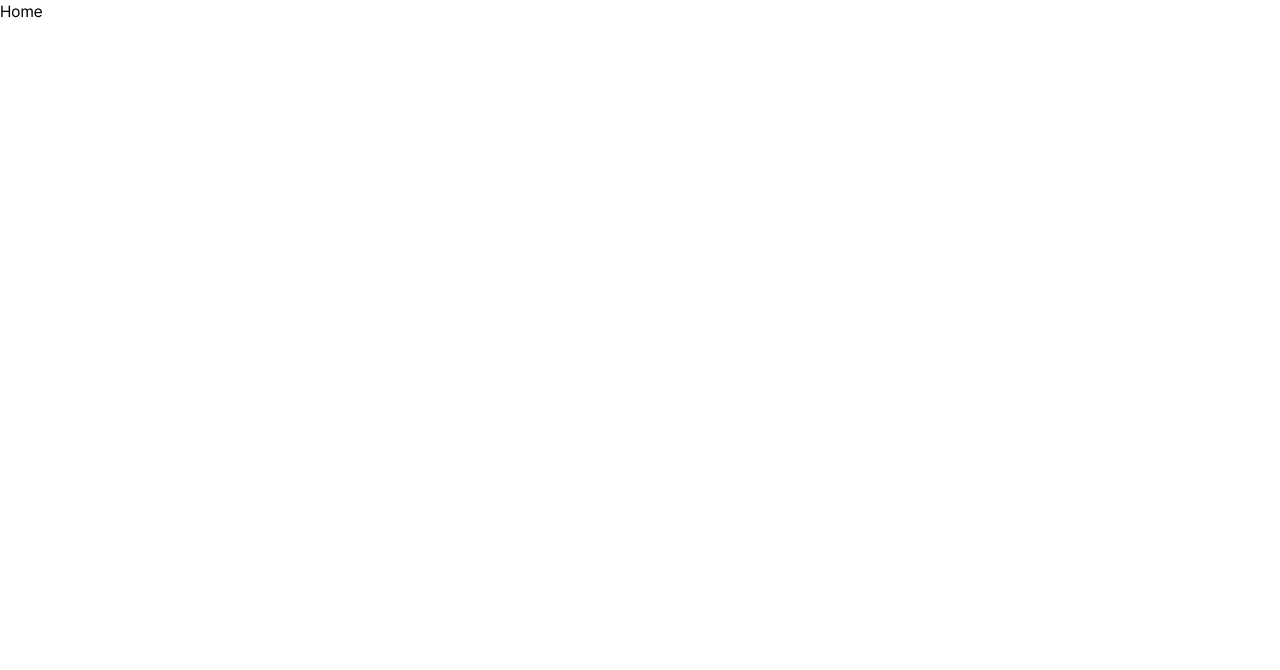
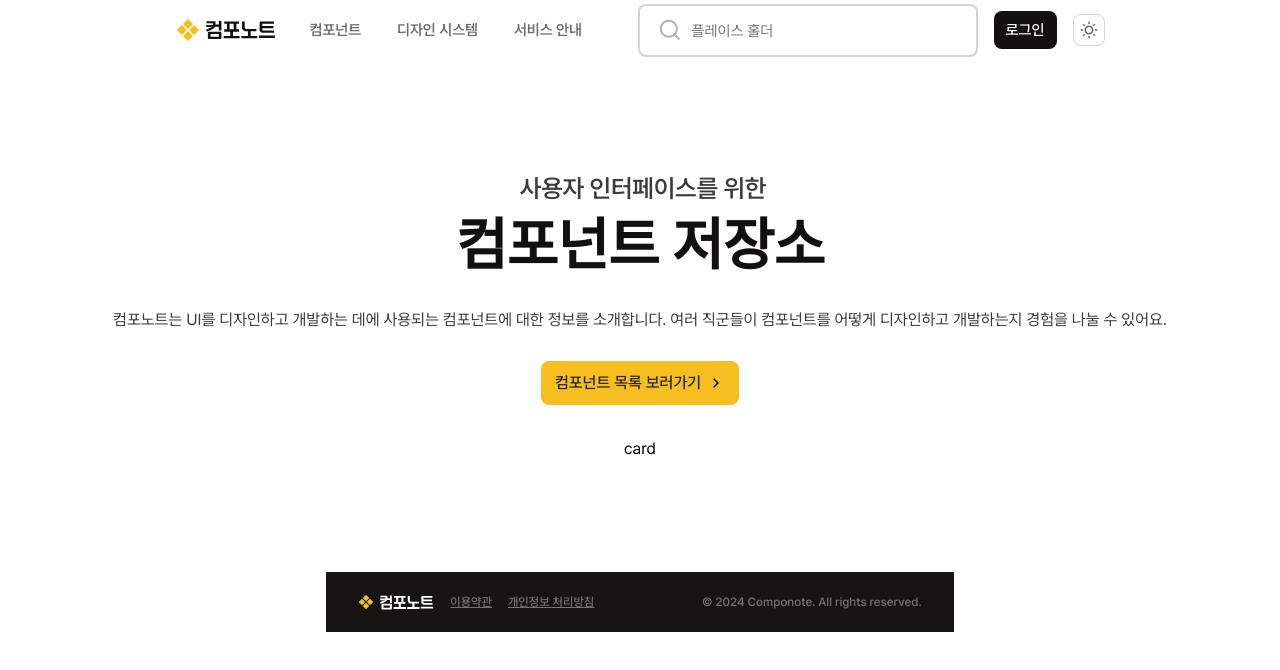
Before and after one commit to JECT-Study/Componote-FE, a Next.js app: page / in a window 1280 px wide. Shown: the top 670 px of the page. Built offline with nearby package versions, Linux system fonts and the light colour scheme.

Commit message:
[✨feat]: 임시 홈 페이지 제작
- 홈 페이지 (랜딩 페이지) 임시 제작함

```diff
--- /dev/null
+++ b/src/app/_components/Home.style.ts
@@ -0,0 +1,21 @@
+"use client";
+
+import DESIGN_SYSTEM from "@/styles/designSystem";
+import styled from "styled-components";
+
+export const HomeWrapper = styled.div`
+  display: flex;
+  flex-direction: column;
+  align-items: center;
+
+  border-radius: ${DESIGN_SYSTEM.radius.none};
+  opacity: ${DESIGN_SYSTEM.opacity.visible};
+  background: ${({ theme }) => theme.light["surface-standard"]};
+`;
+
+export const HomeViewport = styled.div`
+  display: flex;
+  flex-direction: column;
+  align-items: center;
+  align-self: stretch;
+`;
--- /dev/null
+++ b/src/app/_components/HomeBanner.style.ts
@@ -0,0 +1,141 @@
+"use client";
+
+import DESIGN_SYSTEM from "@/styles/designSystem";
+import styled from "styled-components";
+
+export const HomeBannerWrapper = styled.div`
+  display: flex;
+  justify-content: center;
+  align-items: flex-start;
+  align-self: stretch;
+  gap: ${DESIGN_SYSTEM.gap["8xl"]};
+  padding: ${DESIGN_SYSTEM.gap["7xl"]};
+
+  border-radius: ${DESIGN_SYSTEM.radius.none};
+  opacity: ${DESIGN_SYSTEM.opacity.visible};
+  background: ${({ theme }) => theme.light["surface-standard"]};
+`;
+
+export const HomeBannerContent = styled.div`
+  height: 26rem;
+  max-width: 90rem;
+
+  display: flex;
+  flex-direction: column;
+  justify-content: center;
+  align-items: flex-start;
+  gap: ${DESIGN_SYSTEM.gap["8xl"]};
+  padding: ${DESIGN_SYSTEM.gap.none};
+  flex: 1 0 0;
+
+  border-radius: ${DESIGN_SYSTEM.radius.none};
+  opacity: ${DESIGN_SYSTEM.opacity.visible};
+`;
+
+export const HomeBannerModule = styled.div`
+  display: flex;
+  flex-direction: column;
+  align-items: flex-start;
+  align-self: stretch;
+  gap: ${DESIGN_SYSTEM.gap["4xl"]};
+  padding: ${DESIGN_SYSTEM.gap.none};
+
+  border-radius: ${DESIGN_SYSTEM.radius.none};
+  opacity: ${DESIGN_SYSTEM.opacity.visible};
+`;
+
+export const HomeBannerRegion = styled.div`
+  display: flex;
+  flex-direction: column;
+  align-items: center;
+  align-self: stretch;
+  gap: ${DESIGN_SYSTEM.gap["3xl"]};
+  padding: ${DESIGN_SYSTEM.gap.none};
+
+  border-radius: ${DESIGN_SYSTEM.radius.none};
+  opacity: ${DESIGN_SYSTEM.opacity.visible};
+`;
+
+export const HomeBannerCardList = styled.div`
+  max-width: 90rem;
+
+  display: flex;
+  justify-content: center;
+  align-items: flex-start;
+  align-self: stretch;
+  gap: ${DESIGN_SYSTEM.gap["2xl"]};
+  padding: ${DESIGN_SYSTEM.gap.none} ${DESIGN_SYSTEM.gap["4xl"]};
+
+  border-radius: ${DESIGN_SYSTEM.radius.none};
+  opacity: ${DESIGN_SYSTEM.opacity.visible};
+`;
+
+export const HomeBannerSection = styled.div`
+  display: flex;
+  flex-direction: column;
+  align-items: flex-start;
+  align-self: stretch;
+  gap: ${DESIGN_SYSTEM.gap["2xl"]};
+  padding: ${DESIGN_SYSTEM.gap.none};
+
+  border-radius: ${DESIGN_SYSTEM.radius.none};
+  opacity: ${DESIGN_SYSTEM.opacity.visible};
+`;
+
+export const HomeBannerSectionWrap = styled.div`
+  display: flex;
+  flex-direction: column;
+  align-items: flex-start;
+  align-self: stretch;
+  gap: ${DESIGN_SYSTEM.gap["5xs"]};
+  padding: ${DESIGN_SYSTEM.gap.none};
+
+  border-radius: ${DESIGN_SYSTEM.radius.none};
+  opacity: ${DESIGN_SYSTEM.opacity.visible};
+`;
+
+export const HomeBannerTitleContainer = styled.div`
+  display: flex;
+  justify-content: center;
+  align-items: center;
+  align-self: stretch;
+  gap: ${DESIGN_SYSTEM.gap.none};
+  padding-left: ${DESIGN_SYSTEM.gap["4xs"]};
+
+  border-radius: ${DESIGN_SYSTEM.radius.none};
+  opacity: ${DESIGN_SYSTEM.opacity.visible};
+`;
+
+export const HomeBannerTitleText = styled.span`
+  flex: 1 0 0;
+  color: ${({ theme }) => theme.light["object-bolder"]};
+  text-align: center;
+
+  ${DESIGN_SYSTEM.typography.title[2]}
+`;
+
+export const HomeBannerDisplayText = styled.span`
+  align-self: stretch;
+  color: ${({ theme }) => theme.light["object-hero"]};
+
+  text-align: center;
+  font-family: "Elice DigitalBaeum OTF";
+  font-size: 3.5rem;
+  font-style: normal;
+  font-weight: 700;
+  line-height: 4.55rem;
+  letter-spacing: -0.049rem;
+
+  opacity: ${DESIGN_SYSTEM.opacity.visible};
+`;
+
+export const HomeBannerBodyText = styled.span`
+  align-self: stretch;
+
+  color: ${({ theme }) => theme.light["object-bolder"]};
+  text-align: center;
+
+  ${DESIGN_SYSTEM.typography.body.md}
+
+  opacity: ${DESIGN_SYSTEM.opacity.visible};
+`;
--- /dev/null
+++ b/src/app/_components/HomeBanner.tsx
@@ -0,0 +1,45 @@
+"use client";
+
+import { Button } from "@/components";
+import { ButtonStyle } from "@/components/Button/Button.types";
+import rightLine from "@/assets/icons/chevron-right-line.svg";
+import * as S from "./HomeBanner.style";
+
+export default function HomeBanner() {
+  return (
+    <S.HomeBannerWrapper>
+      <S.HomeBannerContent>
+        <S.HomeBannerModule>
+          <S.HomeBannerRegion>
+            <S.HomeBannerSection>
+              <S.HomeBannerSectionWrap>
+                <S.HomeBannerTitleContainer>
+                  <S.HomeBannerTitleText>
+                    사용자 인터페이스를 위한
+                  </S.HomeBannerTitleText>
+                </S.HomeBannerTitleContainer>
+                <S.HomeBannerDisplayText>
+                  컴포넌트 저장소
+                </S.HomeBannerDisplayText>
+              </S.HomeBannerSectionWrap>
+              <S.HomeBannerBodyText>
+                컴포노트는 UI를 디자인하고 개발하는 데에 사용되는 컴포넌트에
+                대한 정보를 소개합니다. 여러 직군들이 컴포넌트를 어떻게
+                디자인하고 개발하는지 경험을 나눌 수 있어요.
+              </S.HomeBannerBodyText>
+            </S.HomeBannerSection>
+            <Button
+              text="컴포넌트 목록 보러가기"
+              $rightIcon={rightLine}
+              $isLeftIconVisible={false}
+              $isRightIconVisible
+              $size="md"
+              $buttonStyle={ButtonStyle.SolidBrand}
+            />
+          </S.HomeBannerRegion>
+          <S.HomeBannerCardList>card</S.HomeBannerCardList>
+        </S.HomeBannerModule>
+      </S.HomeBannerContent>
+    </S.HomeBannerWrapper>
+  );
+}
--- a/src/app/page.tsx
+++ b/src/app/page.tsx
@@ -1,3 +1,19 @@
+import { Footer, NavigationBar } from "@/components";
+import * as S from "./_components/Home.style";
+import HomeBanner from "./_components/HomeBanner";
+
 export default function Home() {
-  return <div className="bg-light-fillNormal">Home</div>;
+  return (
+    <S.HomeWrapper>
+      <NavigationBar
+        $isSeparated={false}
+        $isAuthorized={false}
+        placeholderText="플레이스 홀더"
+      />
+      <S.HomeViewport>
+        <HomeBanner />
+      </S.HomeViewport>
+      <Footer />
+    </S.HomeWrapper>
+  );
 }
```
